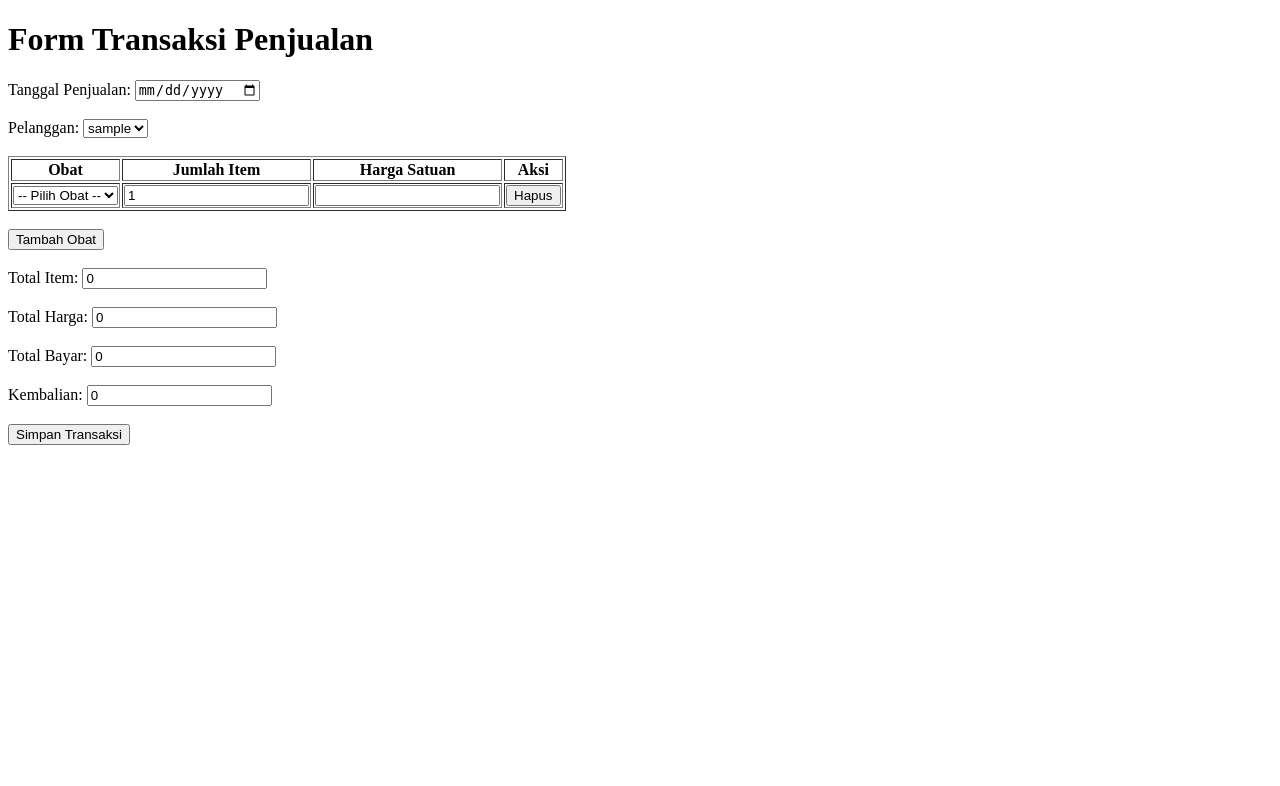
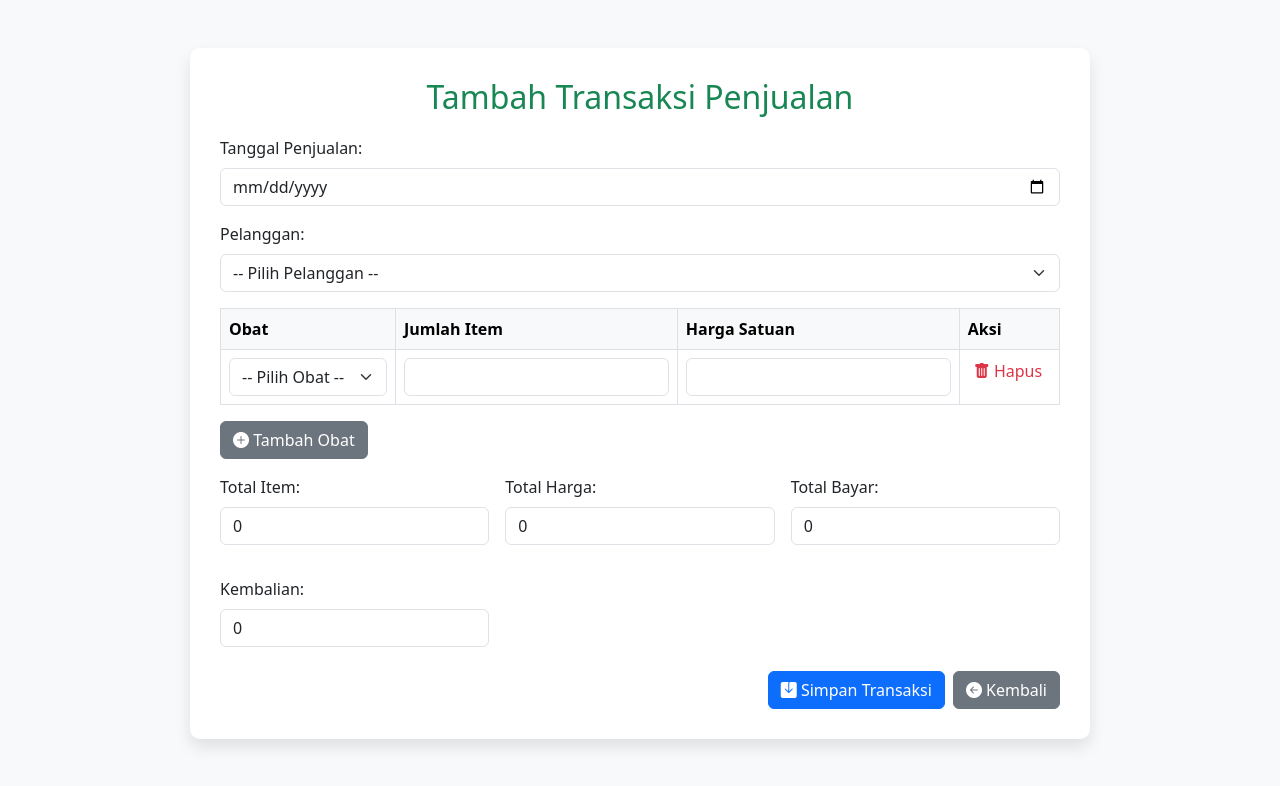
Before and after one commit to metrashandy/Web-Apotek, a PHP site: page /penjualan.form.php in a window 1280 px wide. Shown: the top 786 px of the page. Run offline with PHP 8.4, Linux system fonts and the light colour scheme; the visitor is signed in with stand-in values (Sample User, id 1); tables that the repository leaves empty or names only in its code hold one stand-in row (values such as "Sample post").

Commit message:
perbagus penjualan form dan menambahkan verifikasi admin pada pesanan

```diff
--- a/penjualan.form.php
+++ b/penjualan.form.php
@@ -39,145 +39,81 @@ $resultPelanggan = $conn->query($queryPelanggan);
 $queryObat = "SELECT Id_Obat, Nama_Obat, Harga_Satuan FROM tb_obat";
 $resultObat = $conn->query($queryObat);
 ?>
-
 <!DOCTYPE html>
-<html lang="en">
+<html lang="id">
 
 <head>
     <meta charset="UTF-8">
-    <meta name="viewport" content="width=device-width, initial-scale=1.0">
     <title>Form Transaksi Penjualan</title>
-    <script>
-        // Fungsi untuk menambah baris baru
-        function tambahBaris(data = null) {
-            const table = document.getElementById("tabelObat");
-            const row = table.insertRow(-1);
-
-            row.innerHTML = `
-                <td>
-                    <select name="Id_obat[]" class="selectObat" onchange="updateHarga(this)" required>
-                        <option value="">-- Pilih Obat --</option>
-                        <?php
-                        $resultObat->data_seek(0); // Reset pointer untuk mengulang data
-                        while ($row = $resultObat->fetch_assoc()) {
-                            echo '<option value="' . $row['Id_Obat'] . '" data-harga="' . $row['Harga_Satuan'] . '">' . $row['Nama_Obat'] . '</option>';
+    <!-- Bootstrap 5 CSS -->
+    <link href="https://cdn.jsdelivr.net/npm/bootstrap@5.3.0/dist/css/bootstrap.min.css" rel="stylesheet">
+    <!-- Bootstrap Icons -->
+    <link rel="stylesheet" href="https://cdn.jsdelivr.net/npm/bootstrap-icons@1.10.5/font/bootstrap-icons.css">
+    <!-- Custom CSS (mirip pembelian.form.php) -->
+    <style>
+        body {
+            background-color: #f8f9fa;
         }
-                        ?>
-                    </select>
-                </td>
-                <td><input type="text" name="jumlah_item[]" value="${data ? data.jumlah_item : 1}" min="1" oninput="updateTotal()" required></td>
-                <td><input type="text" name="harga_satuan[]" value="${data ? data.harga_satuan : ''}" min="1" oninput="updateTotal()" required></td>
-                <td><button type="button" onclick="hapusBaris(this)">Hapus</button></td>
-            `;
-
-            if (data) {
-                const select = row.querySelector("select");
-                select.value = data.Id_obat;
-                updateHarga(select);
+        .form-wrapper {
+            background-color: #ffffff;
+            padding: 30px;
+            border-radius: 10px;
+            box-shadow: 0 8px 16px rgba(0, 0, 0, 0.1);
+            max-width: 900px;
+            margin: auto;
         }
+        .form-header {
+            margin-bottom: 20px;
+            text-align: center;
         }
-
-        function hitungKembalian() {
-            const totalHarga = parseInt(document.getElementById("harga_total").value) || 0;
-            const totalBayar = parseInt(document.getElementById("total_bayar").value) || 0;
-
-            let kembalian = totalBayar - totalHarga;
-            if (kembalian < 0) {
-                kembalian = 0; // Tidak ada kembalian negatif
+        .btn-remove {
+            color: #dc3545;
+            border: none;
+            background: none;
+            cursor: pointer;
         }
-            document.getElementById("kembalian").value = kembalian;
+        .btn-remove:hover {
+            color: #a71d2a;
         }
-
-        function validasiForm() {
-            const totalHarga = parseInt(document.getElementById("harga_total").value) || 0;
-            const totalBayar = parseInt(document.getElementById("total_bayar").value) || 0;
-
-            if (totalBayar < totalHarga) {
-                alert("Total bayar tidak boleh kurang dari total harga.");
-                return false;
-            }
-            return true;
-        }
-
-        // Fungsi untuk menghapus baris
-        function hapusBaris(button) {
-            const row = button.parentElement.parentElement;
-            row.remove();
-            updateTotal();
-        }
-
-        // Fungsi untuk memperbarui harga berdasarkan pilihan obat
-        function updateHarga(select) {
-            const harga = select.options[select.selectedIndex].getAttribute("data-harga");
-            const hargaInput = select.parentElement.nextElementSibling.nextElementSibling.querySelector("input");
-            hargaInput.value = harga || '';
-            updateTotal();
-        }
-
-        // Fungsi untuk menghitung total item dan total harga
-        function updateTotal() {
-            const jumlahItems = document.getElementsByName('jumlah_item[]');
-            const hargaSatuans = document.getElementsByName('harga_satuan[]');
-
-            let totalItem = 0;
-            let totalHarga = 0;
-
-            for (let i = 0; i < jumlahItems.length; i++) {
-                const jumlah = parseInt(jumlahItems[i].value) || 0;
-                const harga = parseInt(hargaSatuans[i].value) || 0;
-
-                totalItem += jumlah;
-                totalHarga += jumlah * harga;
-            }
-
-            // Perbarui input total item dan harga total
-            document.getElementById('jumlah_item').value = totalItem;
-            document.getElementById('harga_total').value = totalHarga;
-        }
-
-        function simpanTransaksi(event) {
-            event.preventDefault();
-            const form = document.querySelector('form[action="penjualan.action.php"]');
-            const formData = new FormData(form);
-
-            fetch('penjualan.action.php', {
-                    method: 'POST',
-                    body: formData
-                })
-                .then(response => response.text())
-                .then(data => {
-                    alert('Transaksi berhasil disimpan!');
-                    window.location.href = "index.php?page=penjualan";
-                })
-                .catch(error => {
-                    console.error('Error:', error);
-                    alert('Terjadi kesalahan saat menyimpan data.');
-                });
-        }
-    </script>
+    </style>
 </head>
 
 <body>
-    <h1>Form Transaksi Penjualan</h1>
-    <form action="penjualan.action.php" method="POST" onsubmit="return validasiForm()">
+<div class="container my-5">
+    <div class="form-wrapper">
+        <!-- Judul Halaman -->
+        <div class="form-header">
+            <h2 class="<?php echo ($Id_penjualan) ? "text-primary" : "text-success"; ?>">
+                <?php echo ($Id_penjualan) ? "Edit Transaksi Penjualan" : "Tambah Transaksi Penjualan"; ?>
+            </h2>
+        </div>
+
+        <form action="penjualan.action.php" method="POST" id="formPenjualan" onsubmit="return validasiForm()" class="needs-validation" novalidate>
             <input type="hidden" name="action" value="<?php echo $Id_penjualan ? 'edit' : 'add'; ?>">
-        <input type="hidden" name="Id_penjualan" value="<?php echo $dataPenjualan['Id_penjualan'] ?? ''; ?>">
+            <input type="hidden" name="Id_penjualan" value="<?php echo htmlspecialchars($dataPenjualan['Id_penjualan'] ?? ''); ?>">
 
-        <label for="Tanggal_penjualan">Tanggal Penjualan:</label>
-        <input type="date" name="Tanggal_penjualan" value="<?php echo $dataPenjualan['Tanggal_penjualan'] ?? ''; ?>" required><br><br>
+            <div class="mb-3">
+                <label for="Tanggal_penjualan" class="form-label">Tanggal Penjualan:</label>
+                <input type="date" name="Tanggal_penjualan" id="Tanggal_penjualan" class="form-control"
+                       value="<?php echo htmlspecialchars($dataPenjualan['Tanggal_penjualan'] ?? ''); ?>" required>
+            </div>
 
-        <label for="Id_pelanggan">Pelanggan:</label>
-        <select name="Id_pelanggan" required>
+            <div class="mb-3">
+                <label for="Id_pelanggan" class="form-label">Pelanggan:</label>
+                <select name="Id_pelanggan" id="Id_pelanggan" class="form-select" required>
+                    <option value="">-- Pilih Pelanggan --</option>
                     <?php while ($row = $resultPelanggan->fetch_assoc()) { ?>
                         <option value="<?php echo $row['Id_pelanggan']; ?>"
-                    <?php echo ($dataPenjualan['Id_pelanggan'] ?? '') == $row['Id_pelanggan'] ? 'selected' : ''; ?>>
-                    <?php echo $row['username']; ?>
+                            <?php echo (($dataPenjualan['Id_pelanggan'] ?? '') == $row['Id_pelanggan']) ? 'selected' : ''; ?>>
+                            <?php echo htmlspecialchars($row['username']); ?>
                         </option>
                     <?php } ?>
-        </select><br><br>
+                </select>
+            </div>
 
-        <table id="tabelObat" border="1">
-            <thead>
+            <div class="table-responsive">
+                <table id="tabelObat" class="table table-bordered">
+                    <thead class="table-light">
                     <tr>
                         <th>Obat</th>
                         <th>Jumlah Item</th>
@@ -186,36 +122,221 @@ $resultObat = $conn->query($queryObat);
                     </tr>
                     </thead>
                     <tbody>
+                    <!-- Baris Obat Akan Ditambahkan Secara Dinamis -->
+                    </tbody>
+                </table>
+            </div>
+
+            <button type="button" class="btn btn-secondary mb-3" onclick="tambahBaris()">
+                <i class="bi bi-plus-circle-fill"></i> Tambah Obat
+            </button>
+
+            <div class="row g-3">
+                <div class="col-md-4">
+                    <label for="jumlah_item" class="form-label">Total Item:</label>
+                    <input type="number" id="jumlah_item" name="Total_item"
+                           class="form-control" value="<?php echo htmlspecialchars($dataPenjualan['Total_item'] ?? 0); ?>" readonly>
+                </div>
+                <div class="col-md-4">
+                    <label for="harga_total" class="form-label">Total Harga:</label>
+                    <input type="number" id="harga_total" name="harga_total"
+                           class="form-control" value="<?php echo htmlspecialchars($dataPenjualan['harga_total'] ?? 0); ?>" readonly>
+                </div>
+                <div class="col-md-4">
+                    <label for="total_bayar" class="form-label">Total Bayar:</label>
+                    <input type="number" id="total_bayar" name="Total_bayar"
+                           class="form-control"
+                           value="<?php echo htmlspecialchars($dataPenjualan['Total_bayar'] ?? 0); ?>"
+                           min="0" oninput="hitungKembalian()" required>
+                </div>
+            </div>
+
+            <div class="row g-3 mt-3">
+                <div class="col-md-4">
+                    <label for="kembalian" class="form-label">Kembalian:</label>
+                    <input type="number" id="kembalian" name="Kembalian"
+                           class="form-control" value="<?php echo htmlspecialchars($dataPenjualan['Kembalian'] ?? 0); ?>" readonly>
+                </div>
+            </div>
+
+            <div class="d-flex justify-content-end mt-4">
+                <button type="submit" class="btn btn-primary me-2">
+                    <i class="bi bi-save-fill"></i> Simpan Transaksi
+                </button>
+                <a href="index.php?page=penjualan" class="btn btn-secondary">
+                    <i class="bi bi-arrow-left-circle-fill"></i> Kembali
+                </a>
+            </div>
+        </form>
+    </div>
+</div>
+
+<!-- Bootstrap 5 JS dan Dependensi -->
+<script src="https://cdn.jsdelivr.net/npm/bootstrap@5.3.0/dist/js/bootstrap.bundle.min.js"></script>
+<script>
+    // Fungsi untuk menambah baris baru
+    function tambahBaris(data = null) {
+        const tableBody = document.getElementById("tabelObat").getElementsByTagName("tbody")[0];
+        const row = tableBody.insertRow();
+
+        // Kolom Obat
+        const cellObat = row.insertCell(0);
+        let selectObat = document.createElement("select");
+        selectObat.name = "Id_obat[]";
+        selectObat.className = "form-select";
+        selectObat.required = true;
+        selectObat.onchange = function() {
+            updateHarga(this);
+        };
+
+        let defaultOption = document.createElement("option");
+        defaultOption.value = "";
+        defaultOption.text = "-- Pilih Obat --";
+        selectObat.appendChild(defaultOption);
+
+        <?php
+        // Kembalikan pointer data resultObat ke awal
+        $resultObat->data_seek(0);
+        while ($rowObat = $resultObat->fetch_assoc()) {
+                // Menggunakan 'var' untuk menghindari konflik deklarasi
+                echo "var option = document.createElement('option');";
+                echo "option.value = '{$rowObat['Id_Obat']}';";
+                echo "option.text = '{$rowObat['Nama_Obat']}';";
+                echo "selectObat.appendChild(option);";
+        }
+        ?>
+
+        cellObat.appendChild(selectObat);
+
+        // Kolom Jumlah Item
+        const cellJumlah = row.insertCell(1);
+        let inputJumlah = document.createElement("input");
+        inputJumlah.type = "number";
+        inputJumlah.name = "jumlah_item[]";
+        inputJumlah.className = "form-control";
+        inputJumlah.min = "1";
+        inputJumlah.required = true;
+        inputJumlah.oninput = updateTotal;
+        cellJumlah.appendChild(inputJumlah);
+
+        // Kolom Harga Satuan
+        const cellHarga = row.insertCell(2);
+        let inputHarga = document.createElement("input");
+        inputHarga.type = "number";
+        inputHarga.name = "harga_satuan[]";
+        inputHarga.className = "form-control";
+        inputHarga.min = "1";
+        inputHarga.required = true;
+        inputHarga.oninput = updateTotal;
+        cellHarga.appendChild(inputHarga);
+
+        // Kolom Aksi
+        const cellAksi = row.insertCell(3);
+        let btnHapus = document.createElement("button");
+        btnHapus.type = "button";
+        btnHapus.className = "btn-remove";
+        btnHapus.innerHTML = "<i class='bi bi-trash-fill'></i> Hapus";
+        btnHapus.onclick = function() {
+            hapusBaris(this);
+        };
+        cellAksi.appendChild(btnHapus);
+
+        // Jika data ada (untuk edit), set nilai input
+        if (data) {
+            selectObat.value = data.Id_obat;
+            inputJumlah.value = data.jumlah_item;
+            inputHarga.value = data.harga_satuan;
+        }
+
+        updateTotal();
+    }
+
+    // Fungsi untuk memperbarui harga berdasarkan pilihan obat
+    function updateHarga(select) {
+        const harga = select.options[select.selectedIndex].getAttribute("data-harga");
+        const inputHarga = select.parentElement.parentElement.cells[2].querySelector("input");
+        inputHarga.value = harga || "";
+        updateTotal();
+    }
+
+    // Fungsi untuk hapus baris
+    function hapusBaris(button) {
+        const row = button.parentElement.parentElement;
+        row.remove();
+        updateTotal();
+    }
+
+    // Fungsi untuk menghitung total item dan total harga
+    function updateTotal() {
+        const jumlahItems = document.getElementsByName("jumlah_item[]");
+        const hargaSatuans = document.getElementsByName("harga_satuan[]");
+        let totalItem = 0;
+        let totalHarga = 0;
+
+        for (let i = 0; i < jumlahItems.length; i++) {
+            const jml = parseInt(jumlahItems[i].value) || 0;
+            const hrg = parseInt(hargaSatuans[i].value) || 0;
+            totalItem += jml;
+            totalHarga += jml * hrg;
+        }
+
+        document.getElementById("jumlah_item").value = totalItem;
+        document.getElementById("harga_total").value = totalHarga;
+        hitungKembalian();
+    }
+
+    // Fungsi untuk menghitung kembalian
+    function hitungKembalian() {
+        const totalHarga = parseInt(document.getElementById("harga_total").value) || 0;
+        const totalBayar = parseInt(document.getElementById("total_bayar").value) || 0;
+        let kembalian = totalBayar - totalHarga;
+        document.getElementById("kembalian").value = (kembalian >= 0) ? kembalian : 0;
+    }
+
+    // Validasi form
+    function validasiForm() {
+        const totalHarga = parseInt(document.getElementById("harga_total").value) || 0;
+        const totalBayar = parseInt(document.getElementById("total_bayar").value) || 0;
+        if (totalBayar < totalHarga) {
+            alert("Total bayar tidak boleh kurang dari total harga.");
+            return false;
+        }
+        return true;
+    }
+
+    // Menambahkan baris secara otomatis jika ada data detail (edit)
+    window.addEventListener("DOMContentLoaded", () => {
         <?php
         if ($dataDetail) {
             foreach ($dataDetail as $detail) {
-                        echo "<script>tambahBaris(" . json_encode($detail) . ");</script>";
+                echo "tambahBaris(" . json_encode($detail) . ");";
             }
         } else {
-                    echo "<script>tambahBaris();</script>";
+            echo "tambahBaris();";
         }
         ?>
-            </tbody>
-        </table>
-        <br>
-        <button type="button" onclick="tambahBaris()">Tambah Obat</button><br><br>
 
-        <label for="jumlah_item">Total Item:</label>
-        <input type="number" id="jumlah_item" name="Total_item" value="<?php echo $dataPenjualan['Total_item'] ?? 0; ?>" readonly><br><br>
+        // Contoh validasi form Bootstrap
+        (function() {
+            'use strict'
+            var forms = document.querySelectorAll('.needs-validation');
+            Array.prototype.slice.call(forms)
+                .forEach(function(form) {
+                    form.addEventListener('submit', function(event) {
+                        if (!form.checkValidity()) {
+                            event.preventDefault();
+                            event.stopPropagation();
+                        }
+                        form.classList.add('was-validated');
+                    }, false);
+                });
+        })();
+    });
+</script>
+</body>
+</html>
 
-        <label for="harga_total">Total Harga:</label>
-        <input type="number" id="harga_total" name="harga_total" value="<?php echo $dataPenjualan['harga_total'] ?? 0; ?>" readonly><br><br>
-
-        <label for="total_bayar">Total Bayar:</label>
-        <input type="number" id="total_bayar" name="Total_bayar"
-            value="<?php echo $dataPenjualan['Total_bayar'] ?? 0; ?>"
-            min="0" oninput="hitungKembalian()" required><br><br>
-
-        <label for="kembalian">Kembalian:</label>
-        <input type="number" id="kembalian" name="Kembalian" value="<?php echo $dataPenjualan['Kembalian'] ?? 0; ?>" readonly><br><br>
-
-        <button type="submit">Simpan Transaksi</button>
-    </form>
-</body>
-
-</html>
+<?php
+// Tutup koneksi
+$conn->close();
+?>
--- a/pesanan.php
+++ b/pesanan.php
@@ -1,4 +1,6 @@
 <?php
+require_once 'check_admin.php';
+checkAdmin();
 // Koneksi ke database
 $mysqli = new mysqli("localhost", "root", "", "apotek");
 if ($mysqli->connect_error) {
```
Lines whose indentation alone changed are shown as unchanged.
